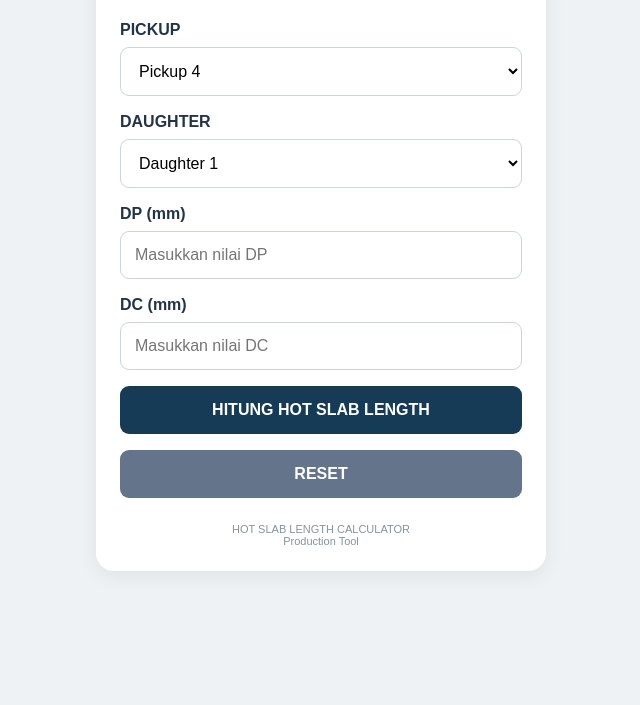
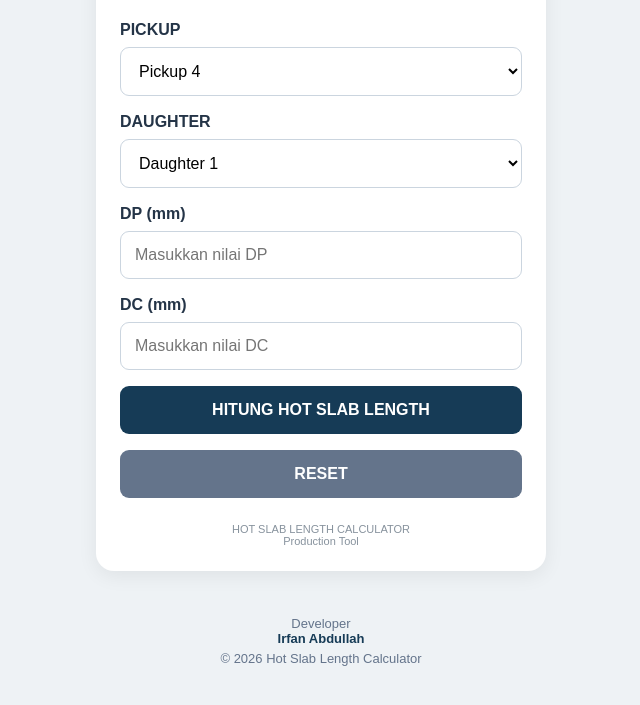
Before and after one commit to irfanabdullah1000/HOT-SLAB-CALCULATOR-, a plain HTML site: page index.html in a window 1280 px wide. Shown: the part 161-866 px from the top of the page, without its empty margins (319-959 px from the left). Before the commit the page ends 800 px from the top, so only its background shows below. Drawn offline with Linux system fonts and the light colour scheme.

Commit message:
Add footer with developer info and copyright notice

```diff
--- a/index.html
+++ b/index.html
@@ -225,5 +225,20 @@ if ("serviceWorker" in navigator) {
   });
 }
 </script>
+ <footer style="
+  text-align:center;
+  padding:20px 10px;
+  margin-top:25px;
+  color:#64748b;
+  font-size:13px;
+">
+  <div>Developer</div>
+  <strong style="color:#163b56;">
+    Irfan Abdullah
+  </strong>
+  <div style="margin-top:5px;">
+    © 2026 Hot Slab Length Calculator
+  </div>
+ </footer>
 </body>
 </html>
```
